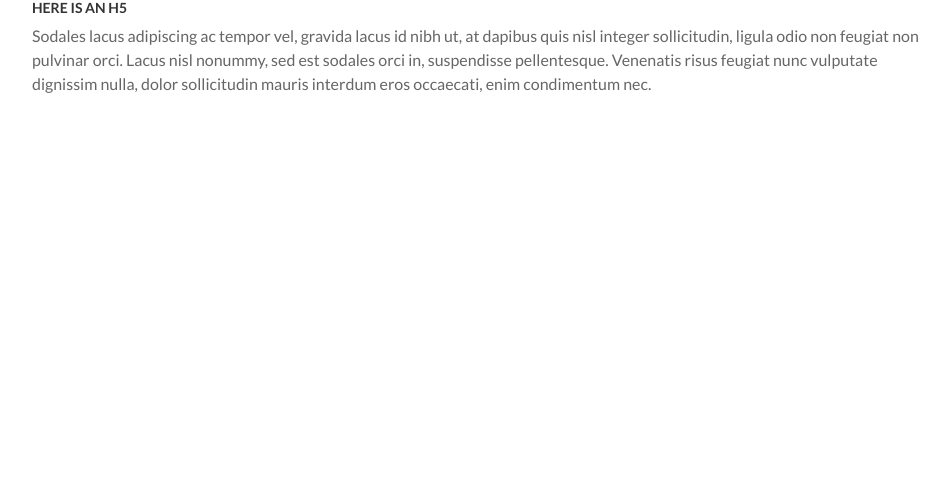
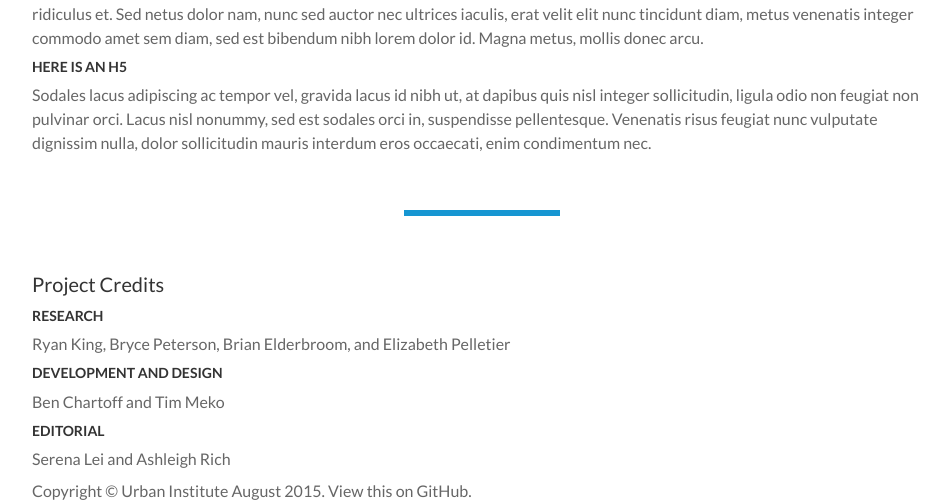
Before and after one commit to UrbanInstitute/code-snippets, a PHP site: page /templates/text.html in a window 1280 px wide. Shown: the part 1919-2422 px from the top of the page, without its empty margins (158-1107 px from the left). Before the commit the page ends 2012 px from the top, so only its background shows below. Run offline with PHP 8.4, Linux system fonts and the light colour scheme; some libraries are stand-ins or nearby versions.

Commit message:
added project credits to text.html

```diff
--- a/css/urban-text.css
+++ b/css/urban-text.css
@@ -100,6 +100,7 @@ font-family: Georgia, serif;
     line-height: 16px;
     font-style: italic;
     color: #333;
+    margin-bottom: 20px;
 }
 .image-credit{
  float: right;
@@ -138,3 +139,16 @@ font-family: Georgia, serif;
     margin-left: -18px;
     background-color: #fff;
 }
+
+.quote-attribution{
+ display: block;
+    font-family: Lato, sans-serif;
+    font-weight: 600;
+    font-style: normal;
+    text-align: center;
+    margin-top: 20px;
+}
+
+.copy {
+  font-size: 0.75em;
+}
--- a/templates/text.html
+++ b/templates/text.html
@@ -25,7 +25,7 @@
         <img src="http://lorempixel.com/900/300/people" style="width:100%">
         <p class="image-caption">Captions are p with a class of "image-caption. Lorem ipsum dolor sit amet, pellentesque rutrum lectus nunc metus sed sed. Magna et, pede fringilla dolor, vel amet per est justo, vel porttitor nulla nec, urna posuere fusce a sed id lectus. " <span class="image-credit">Photographer Name :: Organization</span>
         </p>
-        <p>Lorem ipsum dolor sit amet, pellentesque rutrum lectus nunc metus sed sed. Magna et, pede fringilla dolor, vel amet per est justo, vel porttitor nulla nec, urna posuere fusce a sed id lectus. Varius odio pede non lectus, ante turpis. <span class="block-quote">Block quotes are a span with class "block-quote." Eget nulla ligula wisi, consequat felis risus orci vestibulum maecenas nunc, nunc tincidunt vel. Felis curae nam eros libero rutrum, leo suspendisse vulputate, eleifend risus arcu wisi vehicula dictumst, in odio sollicitudin dolor id vitae nibh. <span class="quote-attribution">Lorem Ipsum</span></span>Lectus viverra amet viverra potenti magna sed, fringilla aenean iste et lectus, tincidunt ac fermentum sollicitudin ante, wisi nec lorem. Placerat tortor posuere dapibus magnis morbi, sed sit sed ut integer nec sed, ante metus mauris wisi lacinia pellentesque tristique.</p>
+        <p>Lorem ipsum dolor sit amet, pellentesque rutrum lectus nunc metus sed sed. Magna et, pede fringilla dolor, vel amet per est justo, vel porttitor nulla nec, urna posuere fusce a sed id lectus. Varius odio pede non lectus, ante turpis. <span class="block-quote">Block quotes are a span with class "block-quote." Eget nulla ligula wisi, consequat felis risus orci vestibulum maecenas nunc, nunc tincidunt vel. Felis curae nam eros libero rutrum, leo suspendisse vulputate, eleifend risus arcu wisi vehicula dictumst, in odio sollicitudin dolor id vitae nibh. <span class="quote-attribution">quote-attribution</span></span>Lectus viverra amet viverra potenti magna sed, fringilla aenean iste et lectus, tincidunt ac fermentum sollicitudin ante, wisi nec lorem. Placerat tortor posuere dapibus magnis morbi, sed sit sed ut integer nec sed, ante metus mauris wisi lacinia pellentesque tristique.</p>
         <ul>
             <li>Parturient montes sit egestas mauris lacus</li>
             <li>Lacus placerat vestibulum erat sociosqu volutpat, id rutrum. Blandit velit</li>
@@ -36,6 +36,22 @@
         <p>Et lectus class, vel ultrices urna etiam vivamus, cras id purus fusce. Quam sollicitudin tortor eu ullamcorper in. Enim donec interdum sit quis orci, deserunt perspiciatis vivamus cras, odio ipsum convallis, et commodo in sit suspendisse scelerisque. Quam aenean. Malesuada proin mattis convallis, donec dignissim mauris vestibulum lorem, habitasse vehicula, diam integer vestibulum sodales integer gravida. Sit neque, dictum purus eleifend, hac lacus. Dictum nullam ac, sit sapien, consectetuer sed nibh velit quis lacus, ante in.</p>
         <h4>Here's an H4</h4>
         <p>Nunc mauris ut lobortis, scelerisque volutpat mi quo earum venenatis, dolor aliquam proin, in perspiciatis aenean tristique eget ridiculus et. Sed netus dolor nam, nunc sed auctor nec ultrices iaculis, erat velit elit nunc tincidunt diam, metus venenatis integer commodo amet sem diam, sed est bibendum nibh lorem dolor id. Magna metus, mollis donec arcu.</p>
-        <h5>Here is an h5</h5><p>Sodales lacus adipiscing ac tempor vel, gravida lacus id nibh ut, at dapibus quis nisl integer sollicitudin, ligula odio non feugiat non pulvinar orci. Lacus nisl nonummy, sed est sodales orci in, suspendisse pellentesque. Venenatis risus feugiat nunc vulputate dignissim nulla, dolor sollicitudin mauris interdum eros occaecati, enim condimentum nec.</p>
+        <h5>Here is an h5</h5>
+        <p>Sodales lacus adipiscing ac tempor vel, gravida lacus id nibh ut, at dapibus quis nisl integer sollicitudin, ligula odio non feugiat non pulvinar orci. Lacus nisl nonummy, sed est sodales orci in, suspendisse pellentesque. Venenatis risus feugiat nunc vulputate dignissim nulla, dolor sollicitudin mauris interdum eros occaecati, enim condimentum nec.</p>
+
+        <hr/>
+
+        <h3>Project Credits</h3>
+
+        <h5>Research</h5>
+        <p>Ryan King, Bryce Peterson, Brian Elderbroom, and Elizabeth Pelletier</p>
+
+        <h5>Development and Design</h5>
+        <p>Ben Chartoff and Tim Meko</p>
+
+        <h5>Editorial</h5>
+        <p>Serena Lei and Ashleigh Rich</p>
+
+        <p class="copy">Copyright © Urban Institute August 2015. View this on GitHub.</p>
 
 </body>
```
Lines whose indentation alone changed are shown as unchanged.
